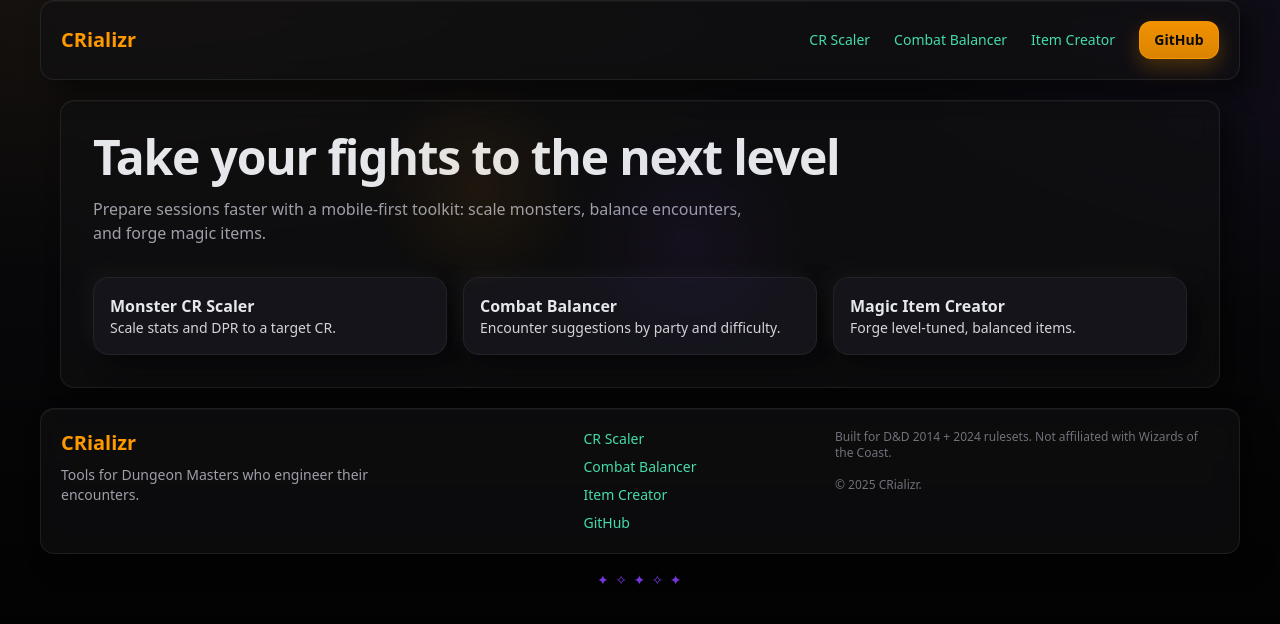
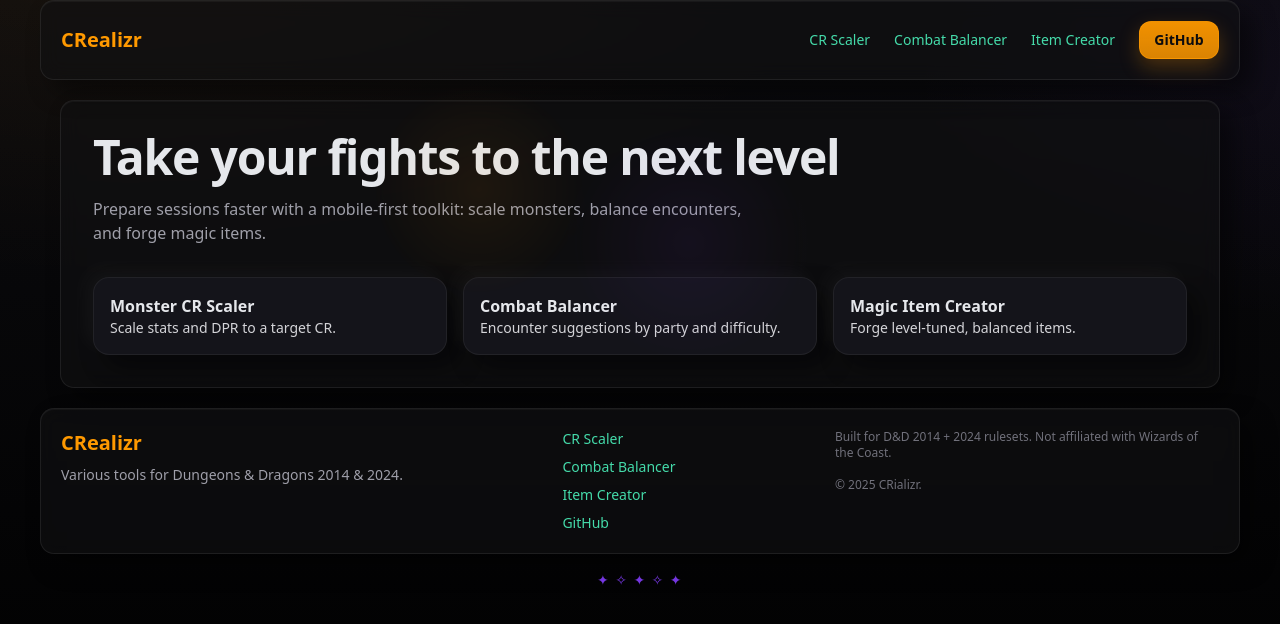
Before and after one commit to AxelHellrider/crealizr, a Next.js app: page / in a window 1280 px wide. Shown: the top 624 px of the page. Built offline with nearby package versions, Linux system fonts and the light colour scheme.

Commit message:
text updates #2

```diff
--- a/src/app/components/Footer.tsx
+++ b/src/app/components/Footer.tsx
@@ -7,9 +7,9 @@
 
                 {/* Brand */}
                 <div>
-                    <h2 className="text-xl font-semibold accent-orange">CRializr</h2>
+                    <h2 className="text-xl font-semibold accent-orange">CRealizr</h2>
                     <p className="mt-2 max-w-sm text-sm text-zinc-400">
-                        Tools for Dungeon Masters who engineer their encounters.
+                        Various tools for Dungeons & Dragons 2014 & 2024.
                     </p>
                 </div>
 
--- a/src/app/components/Header.tsx
+++ b/src/app/components/Header.tsx
@@ -6,7 +6,7 @@
             <div className="page-wrap glass-panel flex items-center justify-between px-4 py-3">
                 {/* Logo */}
                 <Link href="/" className="text-xl font-semibold accent-orange">
-                    CRializr
+                    CRealizr
                 </Link>
 
                 {/* Navigation */}
```
